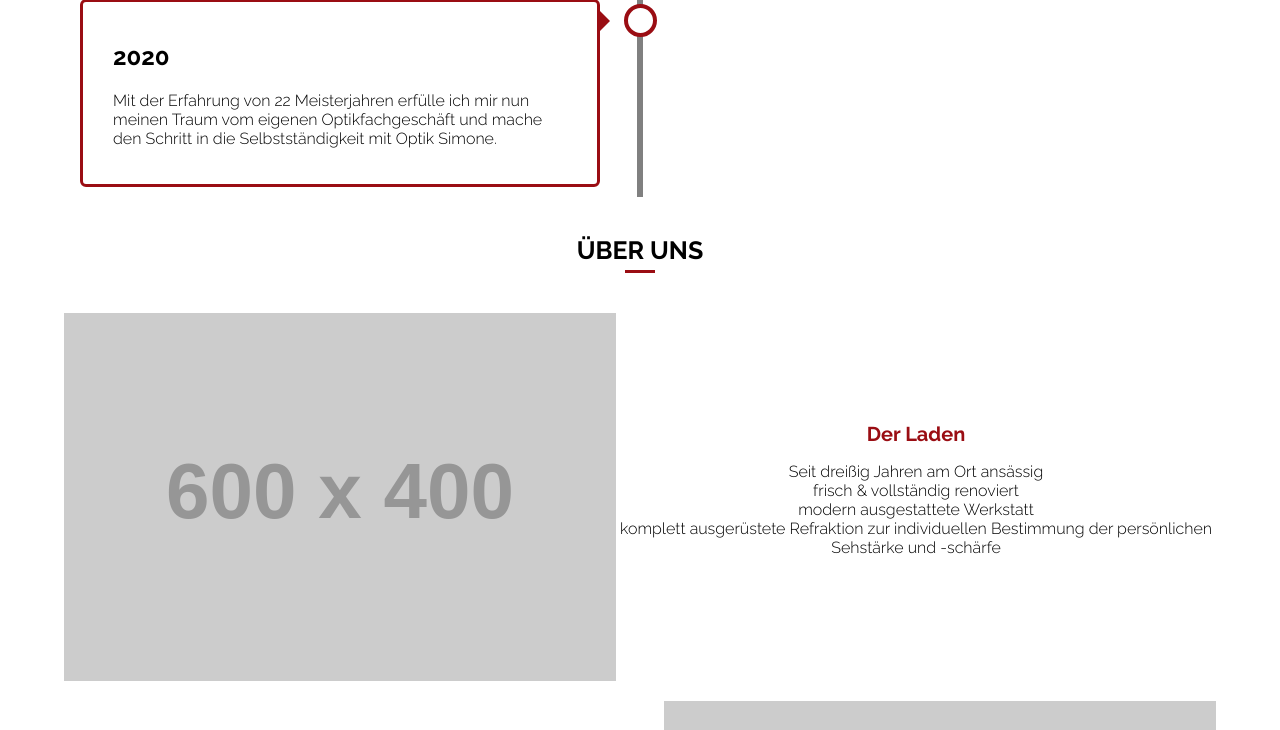
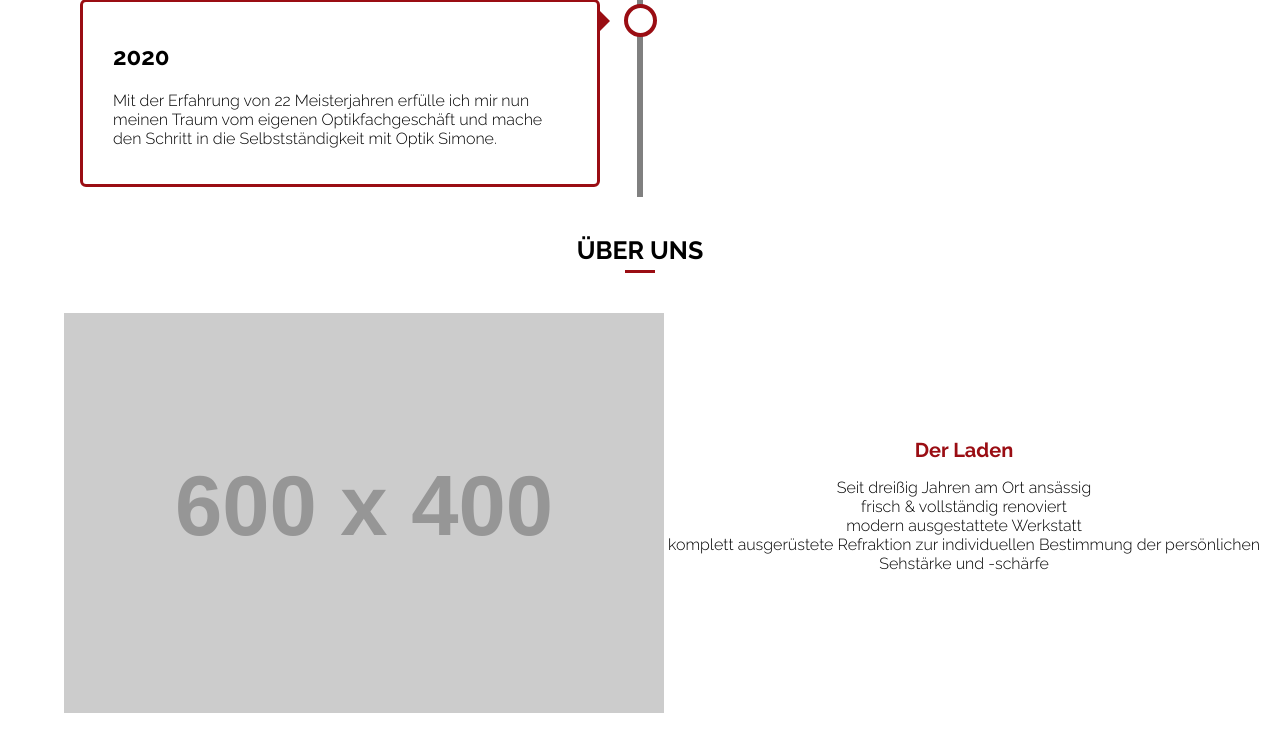
Before and after one commit to TheFbler/optik-simone.de, a PHP site: page / in a window 1280 px wide. Shown: the part 2521-3251 px from the top of the page. Run offline with PHP 8.4, Linux system fonts and the light colour scheme; grey boxes labelled with a size stand in for pictures from a placeholder-image service; some libraries are stand-ins or nearby versions.

Commit message:
About mit Bild

```diff
--- a/css/style.css
+++ b/css/style.css
@@ -311,7 +311,7 @@ header nav ul li:hover {
 .anordnungAbout li img {
   display: block;
   margin: 0 auto 0 auto;
-  max-width: 100%;
+  max-width: 600px;
   vertical-align: middle;
   height: auto;
   padding: 0;
@@ -468,6 +468,7 @@ header nav ul li:hover {
 
 .btnSubmit:hover {
   cursor: pointer;
+  background-color: #780b10;
 }
 
 /* BACK TO TOP */
--- a/index.php
+++ b/index.php
@@ -126,7 +126,7 @@
           <div class="alignmentOfP"><p><?php echo file_get_contents("texts/about2.txt"); ?></p></div>
         </li><!-- Fix white space between blocks
         --><li>
-          <img src="https://via.placeholder.com/600x400.png"/>
+          <img src="img/die_chefin.jpg"/>
         </li>
       </ul>
     </section>
```
Also changed, not shown: 1 other file.
